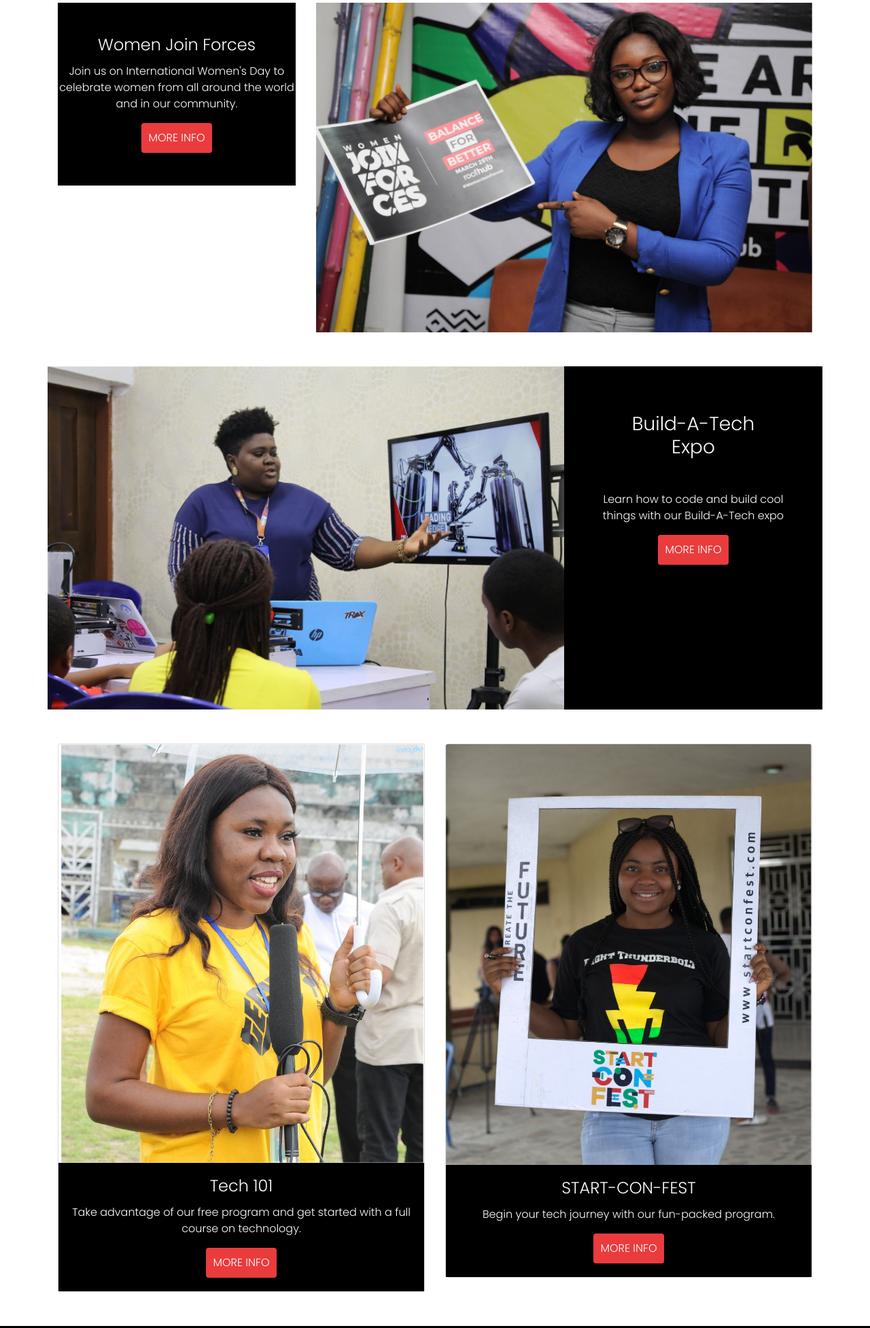
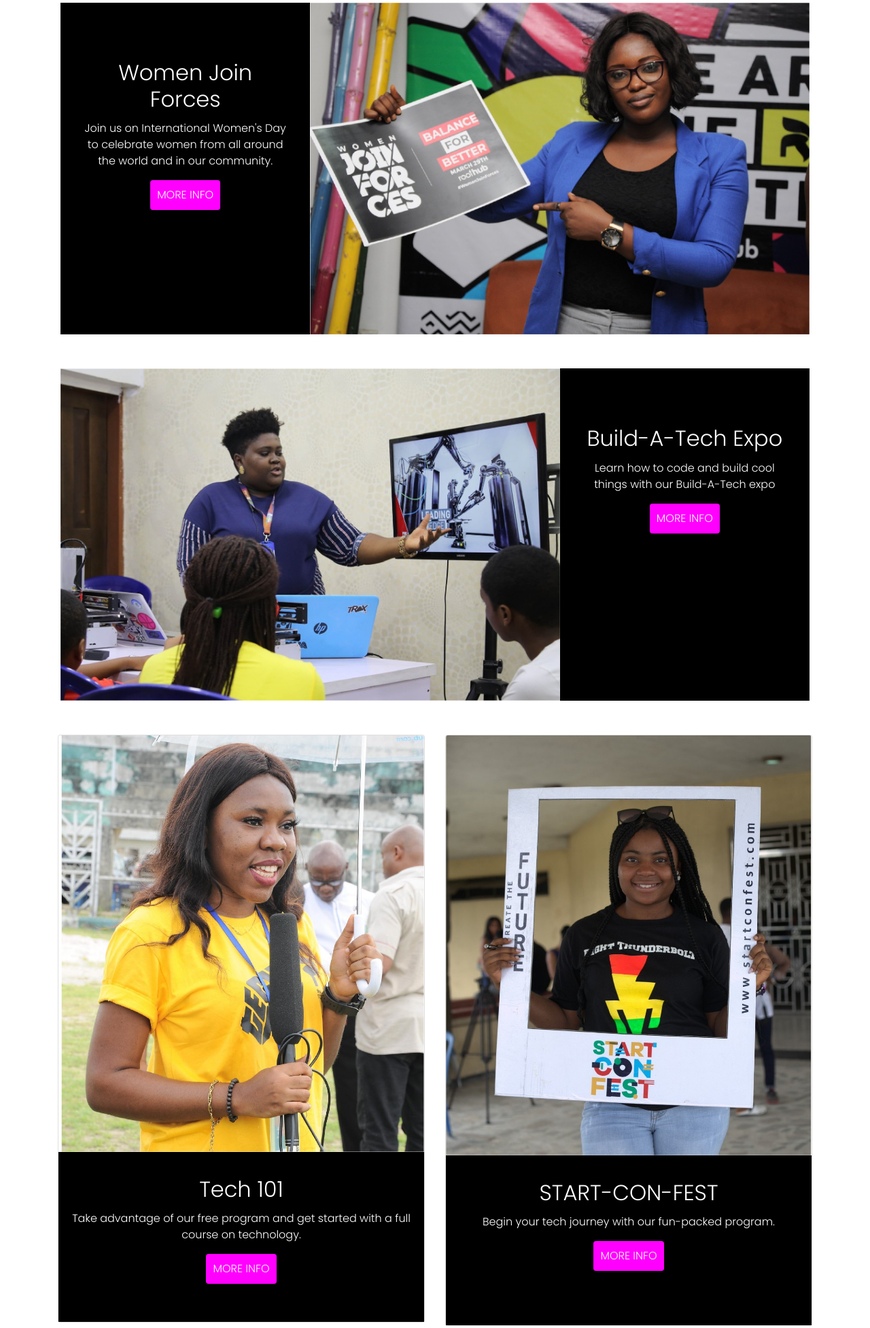
Before and after one commit to Umokaso/worx, a plain HTML site: page activities.html in a window 1280 px wide. Shown: the part 666-2620 px from the top of the page at 68% size. Drawn offline with nearby package versions, Linux system fonts and the light colour scheme.

Commit message:
updated about and events (activities now)

```diff
--- a/events.html
+++ b/activities.html
@@ -8,10 +8,10 @@
     <link href="https://fonts.googleapis.com/css2?family=Poppins:wght@300&display=swap" rel="stylesheet">
     <link rel="stylesheet" href="https://maxcdn.bootstrapcdn.com/bootstrap/4.0.0-beta.2/css/bootstrap.min.css">
     <link rel="stylesheet" href="https://stackpath.bootstrapcdn.com/font-awesome/4.7.0/css/font-awesome.min.css">
-    <link rel="stylesheet" href="./css/events.css">
+    <link rel="stylesheet" href="./css/activities.css">
     <link rel="icon" href="media/indexMedia/worx logo.png">
     <link rel="stylesheet" href="css\hamburger.css">
-    <title>WORX Events</title>
+    <title>WORX Activities</title>
 </head>
 
 <body>
@@ -31,12 +31,17 @@
             </button>
             <div class="collapse navbar-collapse" id="navbarNavAltMarkup">
                 <div class="navbar-nav  ml-auto">
-                    <a class="nav-item nav-link nav-list-color text-center nav-font px-3 page" href="index.html">Home</a>
-                    <a class="nav-item nav-link nav-list-color text-center nav-font px-3 page" href="about.html">About Us</a>
+                    <a class="nav-item nav-link nav-list-color text-center nav-font px-3 page"
+                        href="index.html">Home</a>
+                    <a class="nav-item nav-link nav-list-color text-center nav-font px-3 page" href="about.html">About
+                        Us</a>
                     <a class="nav-item nav-link nav-list-color text-center nav-font px-3 page" href="blog.html">Blog</a>
-                    <a class="nav-item nav-link nav-list-color text-center nav-font px-3 page" href="events.html">Events</a>
-                    <a class="nav-item nav-link nav-list-color text-center nav-font px-3 page" href="community.html">Community</a>
-                    <a class="nav-item nav-link nav-list-color text-center nav-font px-3 page" href="contact.html">Contact Us</a>
+                    <a class="nav-item nav-link nav-list-color text-center nav-font px-3 page"
+                        href="activities.html">Events</a>
+                    <a class="nav-item nav-link nav-list-color text-center nav-font px-3 page"
+                        href="community.html">Community</a>
+                    <a class="nav-item nav-link nav-list-color text-center nav-font px-3 page"
+                        href="contact.html">Contact Us</a>
                 </div>
             </div>
         </nav>
@@ -44,29 +49,28 @@
 
     <section class="banner d-flex justify-content-center">
         <div>
-            <img src="media/events/events-banner.jpg" class="img-fluid " alt="">
+            <img src="media/activities/events-banner.jpg" class="img-fluid " alt="">
         </div>
         <div class="event-text">
             <h1 class="text-white">Events</h1>
         </div>
     </section>
 
-    <section>
+    <section class="text-center">
         <div class="container">
-            <div class="row">
-                <div class="col-sm-4 align-items-center">
-                    <div class="text-center text-white bg-black py-5">
-                        <h4 class="card-title">Women Join Forces</h4>
-                        <p class="card-text">Join us on International Women's Day to celebrate women from all around
-                            the world and in our
-                            community.</p>
-                        <a href="#" class="btn text-white red-btn">MORE INFO</a>
+            <div class="row mx-1 text-white">
+                <div class="col-sm-4 bg-black">
+                    <div class="">
+                        <div class="card-body">
+                            <h2 class="card-title mt-5 pt-3">Women Join Forces</h2>
+                            <p class="card-text">Join us on International Women's Day to celebrate women from all around
+                                the world and in our community.</p>
+                            <a href="#" class="btn mb-4 text-white custom-btn">MORE INFO</a>
+                        </div>
                     </div>
                 </div>
-                <div class="col-sm-8">
-                    <div>
-                        <img src="media/events/wjf-event.jpg" class="img-fluid" alt="">
-                    </div>
+                <div class="col-sm-8 px-0">
+                    <img src="media/activities/wjf-event.jpg" class="img-fluid" alt="">
                 </div>
             </div>
         </div>
@@ -74,16 +78,16 @@
 
     <section class="text-center">
         <div class="container">
-            <div class="row text-white">
+            <div class="row mx-1 text-white">
                 <div class="col-sm-8 px-0">
-                    <img src="media/events/build-a-tech.jpg" class="img-fluid" alt="">
+                    <img src="media/activities/build-a-tech.jpg" class="img-fluid" alt="">
                 </div>
-                <div class="col-sm-4 bg-black align-items-center">
+                <div class="col-sm-4 bg-black">
                     <div class="">
                         <div class="card-body">
-                            <h3 class="card-title p-5 my-auto">Build-A-Tech Expo</h3>
+                            <h2 class="card-title mt-5 pt-3">Build-A-Tech Expo</h2>
                             <p class="card-text">Learn how to code and build cool things with our Build-A-Tech expo</p>
-                            <a href="#" class="btn text-white red-btn">MORE INFO</a>
+                            <a href="#" class="btn mb-4 text-white custom-btn">MORE INFO</a>
                         </div>
                     </div>
                 </div>
@@ -94,24 +98,24 @@
     <section>
         <div class="container">
             <div class="row">
-                <div class="col-sm-6">
+                <div class="col-sm-6 mb-5">
                     <div class="card">
-                        <img class="card-img-top" src="media/events/tech101.jpg" alt="Card image cap">
-                        <div class="card-body bg-black text-center text-white">
-                            <h4 class="card-title">Tech 101</h4>
+                        <img class="card-img-top" src="media/activities/tech101.jpg" alt="Card image cap">
+                        <div class="card-body event-card-body bg-black text-center text-white">
+                            <h2 class="card-title pt-3">Tech 101</h2>
                             <p class="card-text">Take advantage of our free program and get started with a full course
                                 on technology.</p>
-                            <a href="#" class="btn text-white red-btn">MORE INFO</a>
+                            <a href="#" class="btn text-white custom-btn">MORE INFO</a>
                         </div>
                     </div>
                 </div>
-                <div class="col-sm-6">
+                <div class="col-sm-6 mb-5">
                     <div class="card">
-                        <img class="card-img-top" src="media/events/start-con-fest.jpg" alt="Card image cap">
-                        <div class="card-body bg-black text-center text-white">
-                            <h4 class="card-title">START-CON-FEST</h4>
+                        <img class="card-img-top" src="media/activities/start-con-fest.jpg" alt="Card image cap">
+                        <div class="card-body event-card-body bg-black text-center text-white">
+                            <h2 class="card-title pt-3">START-CON-FEST</h2>
                             <p class="card-text">Begin your tech journey with our fun-packed program.</p>
-                            <a href="#" class="btn text-white red-btn">MORE INFO</a>
+                            <a href="#" class="btn text-white custom-btn">MORE INFO</a>
                         </div>
                     </div>
                 </div>
--- a/css/events.css
+++ b/css/activities.css
@@ -70,22 +70,27 @@ hr {
     background-color: #000000;
 }
 
-.red-btn {
+.custom-btn {
     text-decoration: none;
-    background-color: #EA3B3D;
+    background-color: #FF00FF;
     padding: 10px;
     border: none;
 }
 
 .sub-btn {
+    padding: 10px;
+    background-color: #FF00FF;
     border: none;
-    padding: 10px;
-    background-color: #EA3B3D;
+    border-radius: 7px;
     color: white;
 }
 
 .black-bg {
     background-color: #000000;
+}
+
+.event-card-body {
+    height: 250px;
 }
 
 @media only screen and (max-width: 575px) {
```
Also changed, not shown: about.html (+6 -6 lines), blog.html (+1 -1 lines), community.html (+1 -1 lines), contact.html (+1 -1 lines), css/about.css (+16 -7 lines), index.html (+1 -1 lines), media/about/aboutBG.png (added), media/about/aboutUsBanner.jpg, media/about/tech-industry.jpg, media/activities/build-a-tech.jpg (added), media/activities/events-banner.jpg (renamed from media/events/events-banner.jpg), media/activities/start-con-fest.jpg (added), media/activities/tech101.jpg (added), media/activities/wjf-event.jpg (added), 4 more files.
